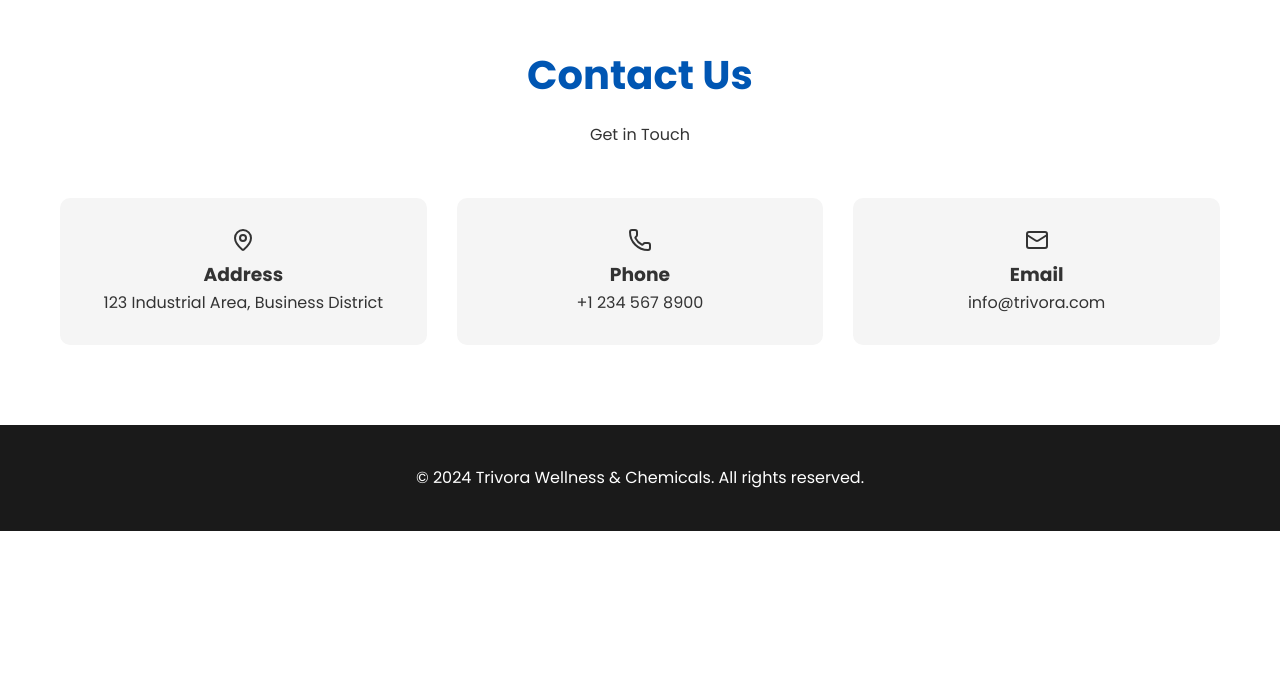
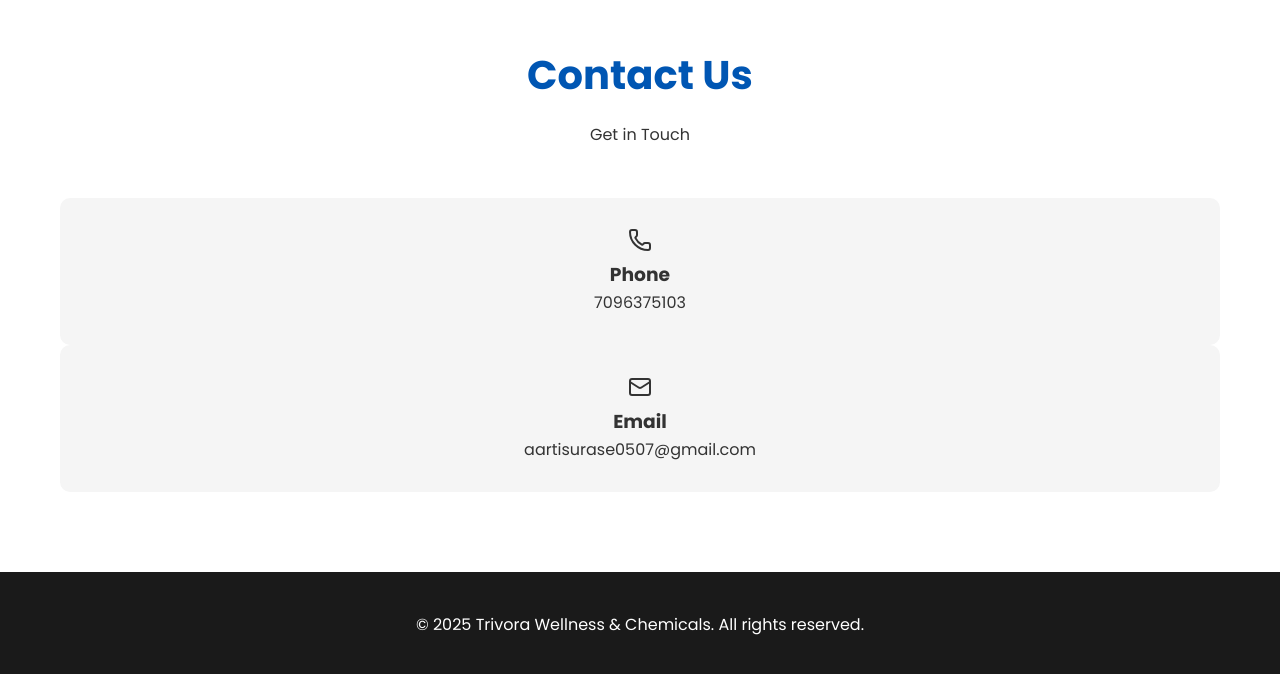
Before and after one commit to bhagya1329/Trivora-Wellness-and-Chemicals, a plain HTML site: page index.html in a window 1280 px wide. Shown: the part 2413-3087 px from the top of the page. Before the commit the page ends 2944 px from the top, so only its background shows below. Drawn offline with nearby package versions, Linux system fonts and the light colour scheme.

Commit message:
Update index.html

```diff
--- a/index.html
+++ b/index.html
@@ -123,21 +123,16 @@
         <h2>Contact Us</h2>
         <p>Get in Touch</p>
       </div>
-      <div class="contact-info">
-        <div class="contact-card" data-animate>
-          <i data-lucide="map-pin"></i>
-          <h3>Address</h3>
-          <p>123 Industrial Area, Business District</p>
-        </div>
+
         <div class="contact-card" data-animate>
           <i data-lucide="phone"></i>
           <h3>Phone</h3>
-          <p>+1 234 567 8900</p>
+          <p>7096375103</p>
         </div>
         <div class="contact-card" data-animate>
           <i data-lucide="mail"></i>
           <h3>Email</h3>
-          <p>info@trivora.com</p>
+          <p>aartisurase0507@gmail.com</p>
         </div>
       </div>
     </div>
@@ -146,7 +141,7 @@
   <!-- Footer -->
   <footer>
     <div class="container">
-      <p>&copy; 2024 Trivora Wellness & Chemicals. All rights reserved.</p>
+      <p>&copy; 2025 Trivora Wellness & Chemicals. All rights reserved.</p>
     </div>
   </footer>
 
```
